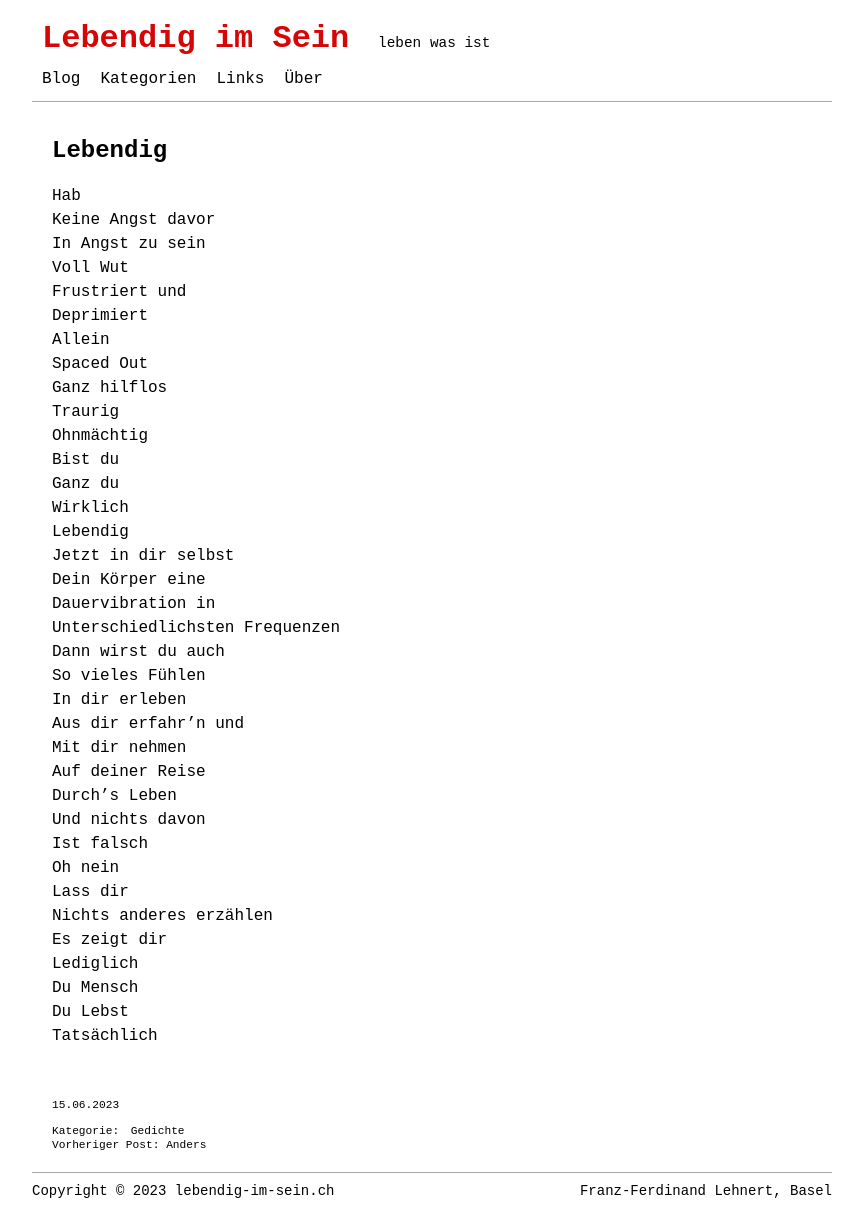
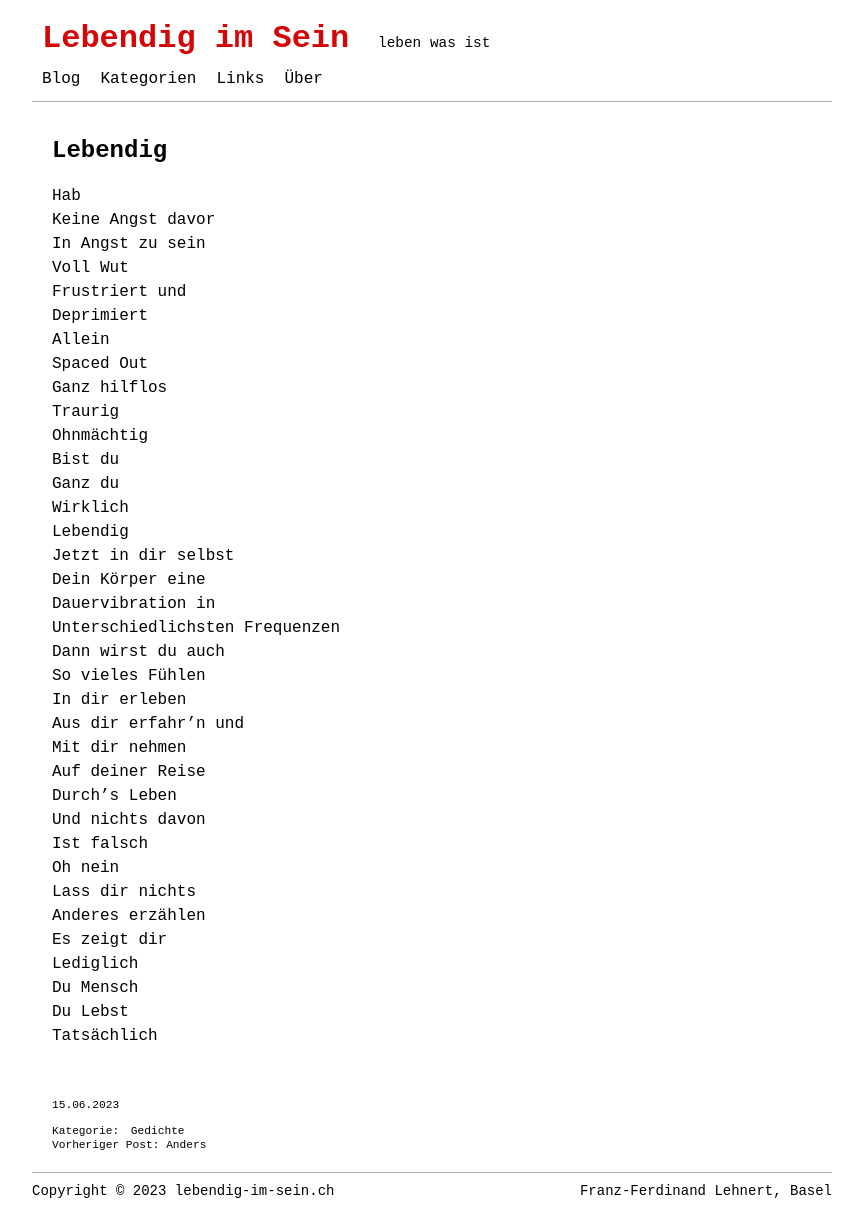
Before and after one commit to lebendigimsein/webpage, a Jekyll site: the page built from _posts/2023-06-15-lebendig.md, in a window 1280 px wide. Shown: the whole page, without its empty margins (208-1071 px from the left). Built offline with Jekyll 4.4.1, drawn with Linux system fonts in a browser that asks for light colours.

```diff
--- a/_posts/2023-06-15-lebendig.md
+++ b/_posts/2023-06-15-lebendig.md
@@ -36,8 +36,8 @@ Durch's Leben
 Und nichts davon
 Ist falsch
 Oh nein
-Lass dir
-Nichts anderes erzählen
+Lass dir nichts
+Anderes erzählen
 Es zeigt dir
 Lediglich
 Du Mensch
```
